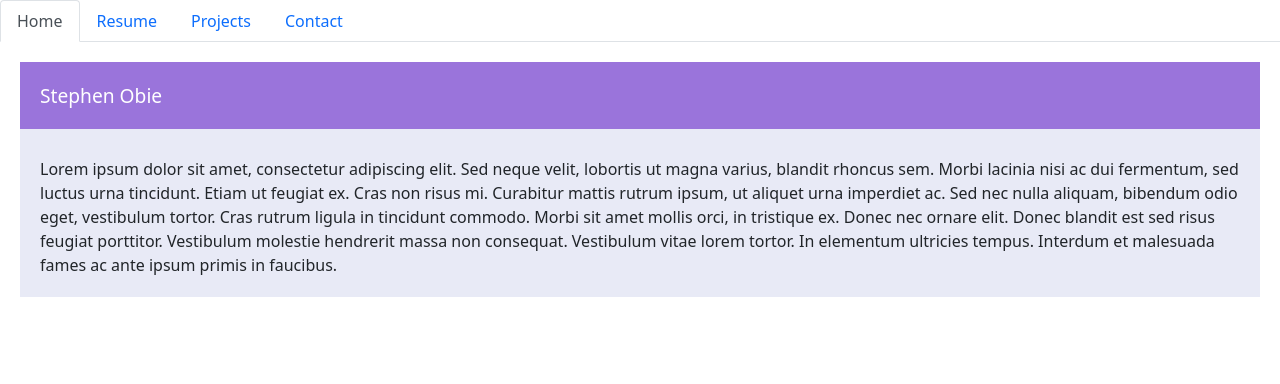
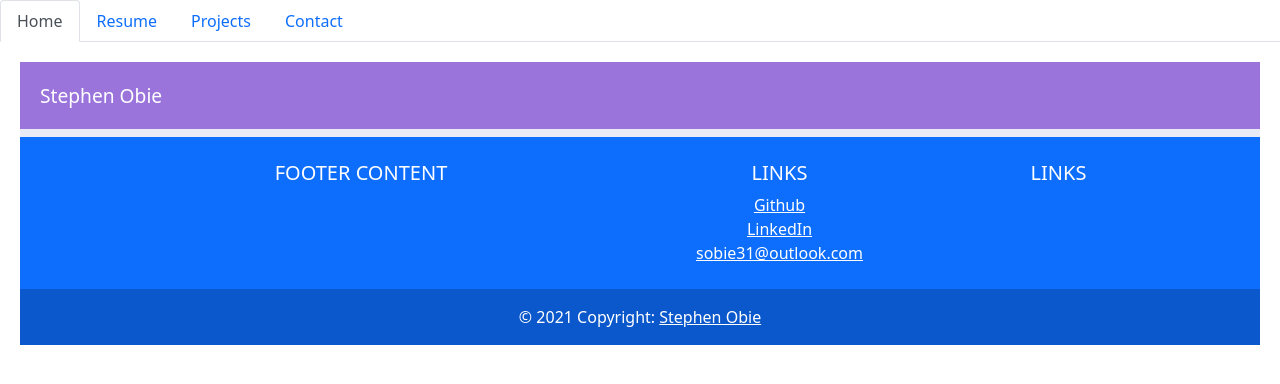
Before and after one commit to stephenobie/react-portfolio, a React (Create React App) app: page / in a window 1280 px wide. Shown: the top 384 px of the page. Built offline with nearby package versions, Linux system fonts and the light colour scheme.

Commit message:
added footer

```diff
--- a/src/components/pages/Home.js
+++ b/src/components/pages/Home.js
@@ -1,5 +1,6 @@
 
 import React from 'react';
+import { MDBFooter, MDBContainer, MDBRow, MDBCol } from 'mdb-react-ui-kit';
 
 
 const styles = {
@@ -25,18 +26,57 @@ export default function Home() {
   return (
     <div style={styles.card}>
       <h1 style={styles.heading}>Stephen Obie</h1>
-      <p style={styles.content}>
-        Lorem ipsum dolor sit amet, consectetur adipiscing elit. Sed neque
-        velit, lobortis ut magna varius, blandit rhoncus sem. Morbi lacinia nisi
-        ac dui fermentum, sed luctus urna tincidunt. Etiam ut feugiat ex. Cras
-        non risus mi. Curabitur mattis rutrum ipsum, ut aliquet urna imperdiet
-        ac. Sed nec nulla aliquam, bibendum odio eget, vestibulum tortor. Cras
-        rutrum ligula in tincidunt commodo. Morbi sit amet mollis orci, in
-        tristique ex. Donec nec ornare elit. Donec blandit est sed risus feugiat
-        porttitor. Vestibulum molestie hendrerit massa non consequat. Vestibulum
-        vitae lorem tortor. In elementum ultricies tempus. Interdum et malesuada
-        fames ac ante ipsum primis in faucibus.
-      </p>
+
+
+
+
+
+    <MDBFooter bgColor='primary' className='text-white text-center text-lg-left'>
+      <MDBContainer className='p-4'>
+        <MDBRow>
+          <MDBCol lg='6' md='12' className='mb-4 mb-md-0'>
+            <h5 className='text-uppercase'>Footer Content</h5>
+
+          </MDBCol>
+
+          <MDBCol lg='3' md='6' className='mb-4 mb-md-0'>
+            <h5 className='text-uppercase'>Links</h5>
+
+            <ul className='list-unstyled mb-0'>
+              <li>
+                <a href='https://github.com/stephenobie' className='text-white'>
+                  Github
+                </a>
+              </li>
+              <li>
+                <a href='https://www.linkedin.com/in/stephen-obie-a56261107/' className='text-white'>
+                  LinkedIn
+                </a>
+              </li>
+              <li>
+                <a href='mailto:sobie31@outlook.com' className='text-white'>
+                  sobie31@outlook.com
+                </a>
+              </li>
+            </ul>
+          </MDBCol>
+
+          <MDBCol lg='3' md='6' className='mb-4 mb-md-0'>
+            <h5 className='text-uppercase mb-0'>Links</h5>
+
+
+          </MDBCol>
+        </MDBRow>
+      </MDBContainer>
+
+      <div className='text-center p-3' style={{ backgroundColor: 'rgba(0, 0, 0, 0.2)' }}>
+        &copy; {new Date().getFullYear()} Copyright:{' '}
+        <a className='text-white' href='https://www.linkedin.com/in/stephen-obie-a56261107/'>
+          Stephen Obie
+        </a>
+      </div>
+    </MDBFooter>
+
     </div>
   );
 }
--- a/src/components/pages/Projects.js
+++ b/src/components/pages/Projects.js
@@ -1,30 +1,130 @@
 import React from 'react';
-import { MDBCard, MDBCardBody, MDBCardTitle, MDBCardText, MDBCardImage, MDBBtn, MDBRipple } from 'mdb-react-ui-kit';
+import { MDBCard, MDBCardImage, MDBCardBody, MDBCardTitle, MDBCardText, MDBCardGroup } from 'mdb-react-ui-kit';
+import { MDBFooter, MDBContainer, MDBRow, MDBCol } from 'mdb-react-ui-kit';
+
+export default function App() {
+  return (
+
+    <MDBCardGroup>
+      <MDBCard>
+        <MDBCardImage src='https://mdbcdn.b-cdn.net/img/new/standard/city/041.jpg' alt='...' position='top' />
+        <MDBCardBody>
+          <MDBCardTitle>Card title</MDBCardTitle>
+          <MDBCardText>
+            This is a wider card with supporting text below as a natural lead-in to additional content. This
+            content is a little bit longer.
+          </MDBCardText>
+          <MDBCardText>
+            <small className='text-muted'>Last updated 3 mins ago</small>
+          </MDBCardText>
+        </MDBCardBody>
+      </MDBCard>
+
+      <MDBCard>
+        <MDBCardImage src='https://mdbcdn.b-cdn.net/img/new/standard/city/042.jpg' alt='...' position='top' />
+        <MDBCardBody>
+          <MDBCardTitle>Card title</MDBCardTitle>
+          <MDBCardText>
+            This is a wider card with supporting text below as a natural lead-in to additional content.
+          </MDBCardText>
+          <MDBCardText>
+            <small className='text-muted'>Last updated 3 mins ago</small>
+          </MDBCardText>
+        </MDBCardBody>
+      </MDBCard>
+
+      <MDBCard>
+        <MDBCardImage src='https://mdbcdn.b-cdn.net/img/new/standard/city/043.jpg' alt='...' position='top' />
+        <MDBCardBody>
+          <MDBCardTitle>Card title</MDBCardTitle>
+          <MDBCardText>
+            This is a wider card with supporting text below as a natural lead-in to additional content. This
+            card has even longer content than the first to show that equal height action.
+          </MDBCardText>
+          <MDBCardText>
+            <small className='text-muted'>Last updated 3 mins ago</small>
+          </MDBCardText>
+        </MDBCardBody>
+      </MDBCard>
+    </MDBCardGroup>
 
 
+  );
+}
 
-export default function Projects() {
-  return (
-    <div>
-      <h1>Projects</h1>
+    <MDBFooter bgColor='primary' className='text-white text-center text-lg-left'>
+      <MDBContainer className='p-4'>
+        <MDBRow>
+          <MDBCol lg='6' md='12' className='mb-4 mb-md-0'>
+            <h5 className='text-uppercase'>Footer Content</h5>
 
+            <p>
+              Lorem ipsum dolor sit amet consectetur, adipisicing elit. Iste atque ea quis molestias.
+              Fugiat pariatur maxime quis culpa corporis vitae repudiandae aliquam voluptatem veniam, est
+              atque cumque eum delectus sint!
+            </p>
+          </MDBCol>
 
-    <MDBCard style={{ maxWidth: '22rem' }}>
-      <MDBRipple rippleColor='light' rippleTag='div' className='bg-image hover-overlay'>
-        <MDBCardImage src='https://mdbcdn.b-cdn.net/img/new/standard/nature/111.jpg' fluid alt='...' />
-        <a href>
-          <div className='mask' style={{ backgroundColor: 'rgba(251, 251, 251, 0.15)' }}></div>
+          <MDBCol lg='3' md='6' className='mb-4 mb-md-0'>
+            <h5 className='text-uppercase'>Links</h5>
+
+            <ul className='list-unstyled mb-0'>
+              <li>
+                <a href='#!' className='text-white'>
+                  Link 1
+                </a>
+              </li>
+              <li>
+                <a href='#!' className='text-white'>
+                  Link 2
+                </a>
+              </li>
+              <li>
+                <a href='#!' className='text-white'>
+                  Link 3
+                </a>
+              </li>
+              <li>
+                <a href='#!' className='text-white'>
+                  Link 4
+                </a>
+              </li>
+            </ul>
+          </MDBCol>
+
+          <MDBCol lg='3' md='6' className='mb-4 mb-md-0'>
+            <h5 className='text-uppercase mb-0'>Links</h5>
+
+            <ul className='list-unstyled'>
+              <li>
+                <a href='#!' className='text-white'>
+                  Link 1
+                </a>
+              </li>
+              <li>
+                <a href='#!' className='text-white'>
+                  Link 2
+                </a>
+              </li>
+              <li>
+                <a href='#!' className='text-white'>
+                  Link 3
+                </a>
+              </li>
+              <li>
+                <a href='#!' className='text-white'>
+                  Link 4
+                </a>
+              </li>
+            </ul>
+          </MDBCol>
+        </MDBRow>
+      </MDBContainer>
+
+      <div className='text-center p-3' style={{ backgroundColor: 'rgba(0, 0, 0, 0.2)' }}>
+        &copy; {new Date().getFullYear()} Copyright:{' '}
+        <a className='text-white' href='https://mdbootstrap.com/'>
+          MDBootstrap.com
         </a>
-      </MDBRipple>
-      <MDBCardBody>
-        <MDBCardTitle>Card title</MDBCardTitle>
-        <MDBCardText>
-          Some quick example text to build on the card title and make up the bulk of the card's content.
-        </MDBCardText>
-        <MDBBtn href='#'>Button</MDBBtn>
-      </MDBCardBody>
-    </MDBCard>
-
-    </div>
-  )
-};
+      </div>
+    </MDBFooter>
```
